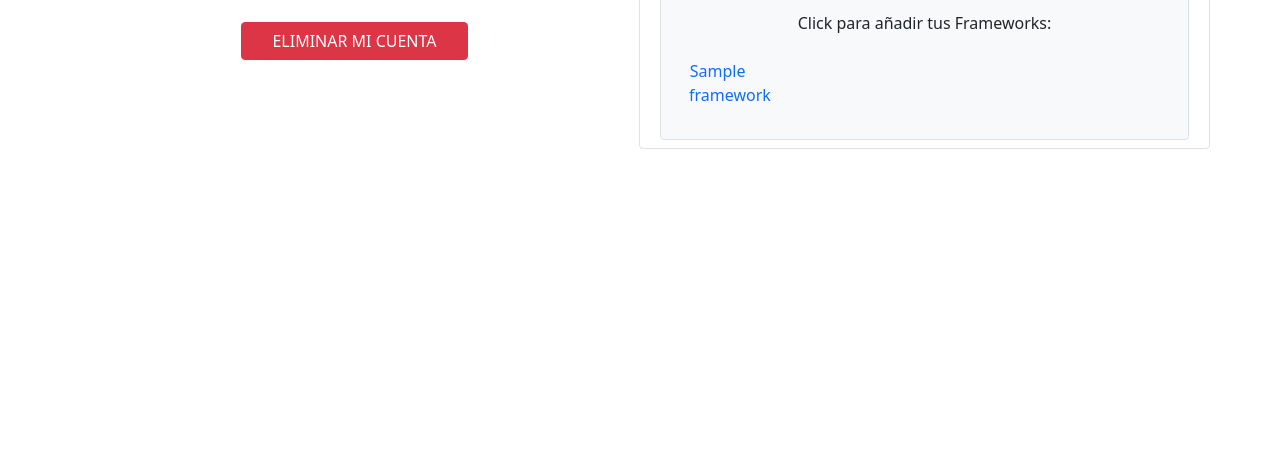
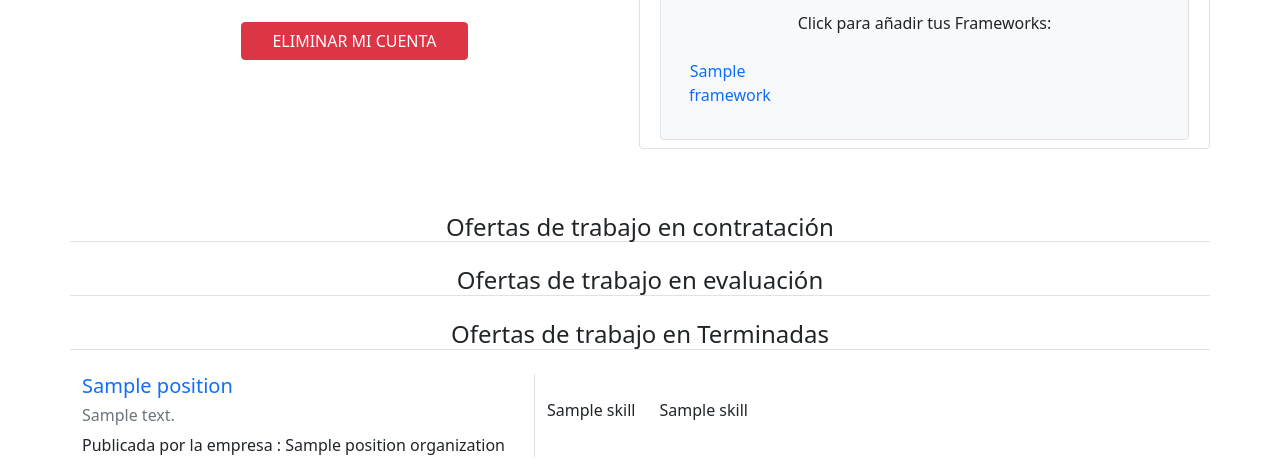
Before and after one commit to cristianrdev/jobshub, a Django app: template apps/jobshubdev_app/templates/developer_dashboard.html in a window 1280 px wide. Shown: the part 898-1363 px from the top of the page. Before the commit the page ends 1047 px from the top, so only its background shows below. Run offline with Django 3.2, Linux system fonts and the light colour scheme; the template is opened without the code that fills it: most values are stand-ins (such as "Sample title", 1, 10 or a date in 2020); some libraries are stand-ins or nearby versions.

Commit message:
bug fixes

```diff
--- a/apps/jobshubdev_app/templates/developer_dashboard.html
+++ b/apps/jobshubdev_app/templates/developer_dashboard.html
@@ -169,6 +169,100 @@
         </div>
 
 
+        <div class="row my-2">
+            <h4 class="border-bottom text-center  mt-3">Ofertas de trabajo en contratación</h4>
+            {% for position in all_positions %}
+            {%if position.state_position == "En contratacion" %}
+            <div class="row pt-3">
+                <div class="col-5 border-end">
+                    <h5 class="text-primary">{{position.position_title}} </h5>
+                    <h6 class="text-muted">{{position.position_description}}</h6>
+                    <span>Publicada por la empresa : {{position.position_organization.org_name}}</span>
+
+                </div>
+                <div class="col-auto mt-4">
+                    {% for skill in position.position_language.all%}
+                    <i class="{{skill.icon_link_language}}"></i>
+                    <span>{{skill.skill_name}}</span>
+                    {% endfor %}
+                </div>
+
+                <div class="col-auto  mt-4">
+                    {% for skill in position.position_framework.all%}
+                    <i class="{{skill.icon_link_framework}}"></i>
+                    <span>{{skill.skill_name}}</span>
+                    {% endfor %}
+                </div>
+            </div>
+
+            {% endif %}
+            {% endfor%}
+
+
+            <h4 class="border-bottom text-center  mt-3">Ofertas de trabajo en evaluación</h4>
+            {% for position in all_positions %}
+            {%if position.state_position == "En evaluacion" %}
+            <div class="row pt-3">
+                <div class="col-5 border-end  ">
+                    <h5 class="text-primary">{{position.position_title}} </h5>
+                    <h6 class="text-muted">{{position.position_description}}</h6>
+                    <span>Publicada por la empresa : {{position.position_organization.org_name}}</span>
+
+                </div>
+                <div class="col-auto  mt-4">
+                    {% for skill in position.position_language.all%}
+                    <i class="{{skill.icon_link_language}}"></i>
+                    <span>{{skill.skill_name}}</span>
+                    {% endfor %}
+                </div>
+
+                <div class="col-auto  mt-4">
+                    {% for skill in position.position_framework.all%}
+                    <i class="{{skill.icon_link_framework}}"></i>
+                    <span>{{skill.skill_name}}</span>
+                    {% endfor %}
+                </div>
+            </div>
+
+            {% endif %}
+            {% endfor%}
+
+
+            <h4 class="border-bottom text-center mt-3">Ofertas de trabajo en Terminadas</h4>
+
+            {% for position in all_positions %}
+            {%if position.state_position == "Terminada" %}
+            <div class="row pt-3">
+                <div class="col-5 border-end ">
+                    <h5 class="text-primary">{{position.position_title}} </h5>
+                    <h6 class="text-muted">{{position.position_description}}</h6>
+                    <span>Publicada por la empresa : {{position.position_organization.org_name}}</span>
+
+                </div>
+                <div class="col-auto  mt-4">
+                    {% for skill in position.position_language.all%}
+                    <i class="{{skill.icon_link_language}}"></i>
+                    <span>{{skill.skill_name}}</span>
+                    {% endfor %}
+                </div>
+
+                <div class="col-auto  mt-4">
+                    {% for skill in position.position_framework.all%}
+                    <i class="{{skill.icon_link_framework}}"></i>
+                    <span>{{skill.skill_name}}</span>
+                    {% endfor %}
+                </div>
+            </div>
+
+            {% endif %}
+            {% endfor%}
+
+
+
+
+        </div>
+
+
     </div>
 </body>
 
--- a/apps/login_app/views.py
+++ b/apps/login_app/views.py
@@ -58,7 +58,7 @@ def registerdeveloper(request):
             print(request.session['id'])
             return redirect('/jobshubdev') #cambiar acá segun la app----------------------------------
         else:
-            print("INvalido"*30)
+            print("Invalido"*30)
             context = {
             'developerform' : developerform
             }
--- a/apps/messages_app/templates/message_panel.html
+++ b/apps/messages_app/templates/message_panel.html
@@ -26,7 +26,7 @@
         <div class="d-flex justify-content-center">
             <div class="">
                 <h2>Conversación con {{this_developer.first_name}} {{this_developer.last_name}}</h2>
-                <p class="text-center">{{this_developer.user_biography.short_bio}}</p>
+                <p class="text-center">{{this_developer.user_biography.short_bio}} <a href="{{this_developer.user_biography.github_link}}">{{this_developer.user_biography.github_link}}</a></p>
                 <p class="text-center"></p>
                 <h4 class="text-center">Habilidades</h4>
             </div>
```
Also changed, not shown: apps/jobshubdev_app/views.py (+60 -25 lines), apps/messages_app/models.py (+1 -18 lines), 1 other file.
